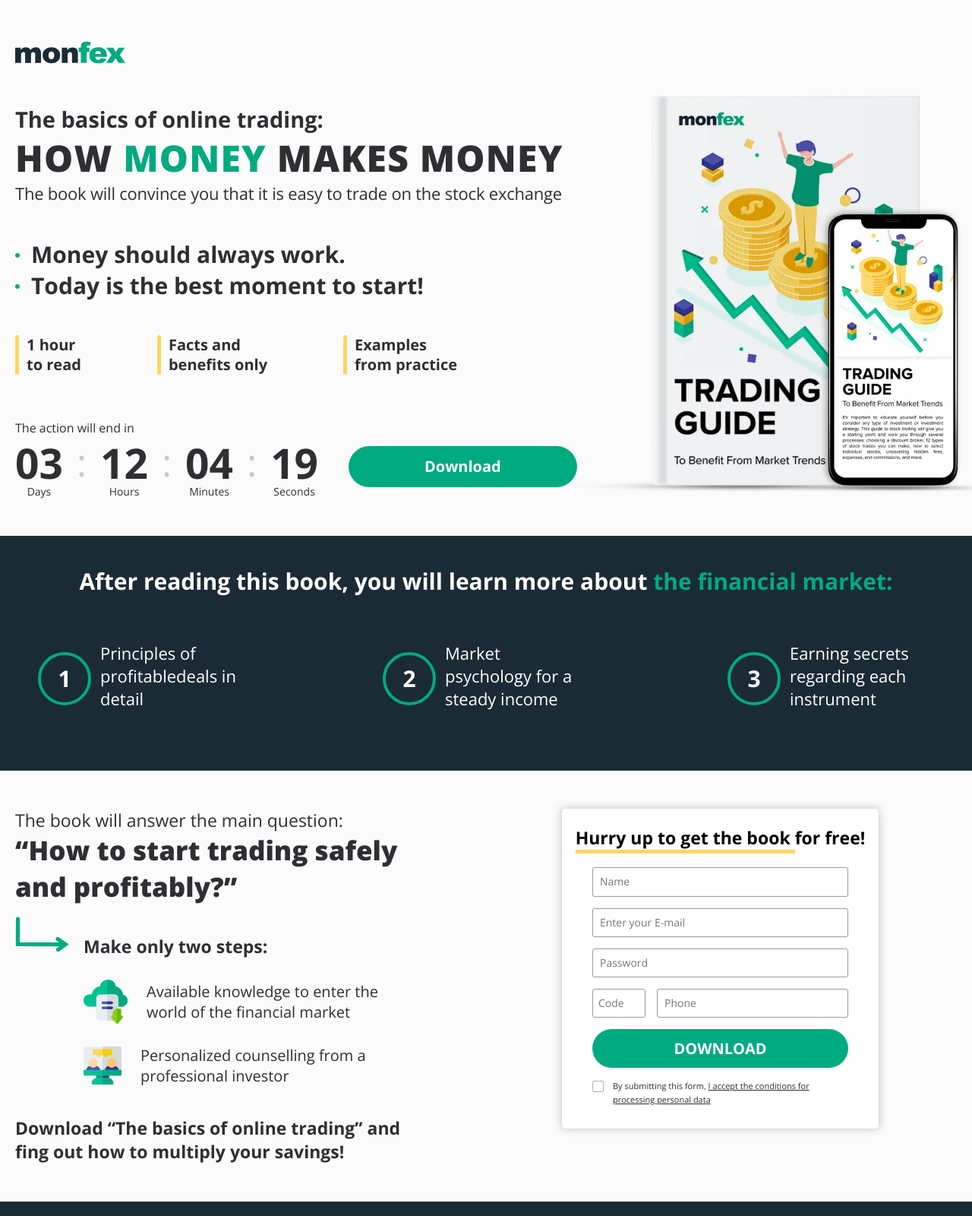
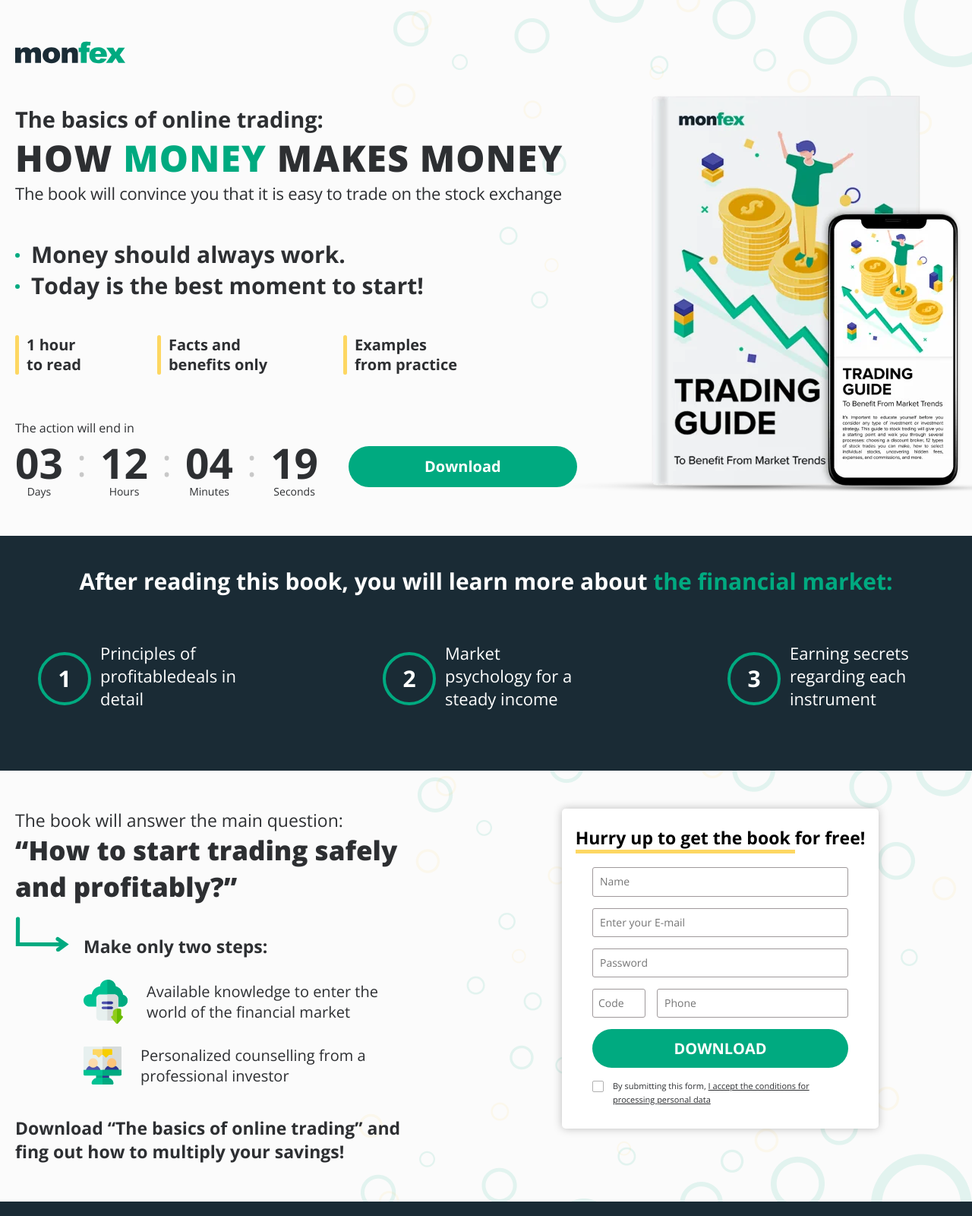
Before and after one commit to Re-z/flr-mzc, a website: page pug/index.pug in a window 1280 px wide. Shown: the top 1600 px of the page at 76% size. Drawn offline with nearby package versions, Linux system fonts and the light colour scheme; files that its build step writes are made by us from their sources; no server answers; files whose address does not match are found by name.

Commit message:
main screen left

```diff
--- a/pug/index.pug
+++ b/pug/index.pug
@@ -51,12 +51,10 @@
 
 							a.btn.intro__btn(href="#") Download
 					.intro__right
-						picture
+						picture.intro__pic
 							source(type="image/webp" srcset="img/intro-bg.webp")
 							source(type="image/png" srcset="img/intro-bg.png")
 							img(src="img/intro-bg.png", alt="")
-
-							//- img(src="image.jpg" alt="Моя картинка)
 		section.adv
 			.adv__container
 				h2.adv__title
--- a/pug/not-compiling/_layout.pug
+++ b/pug/not-compiling/_layout.pug
@@ -11,7 +11,7 @@
 		link(rel="stylesheet" href="css/styles.css")
 		//- link(rel="stylesheet" href="css/form.css")
 		link(href="https://fonts.googleapis.com/css?family=Open+Sans:400,700,800&display=swap" rel="stylesheet")
-
+		link(rel="shortcut icon" href="favicon.ico" type="image/x-icon")
 	body
 		#app
 			block content
--- a/sass/styles.sass
+++ b/sass/styles.sass
@@ -35,12 +35,28 @@
 .intro
     background: #FBFBFB
     color: #2D2F32
+    position: relative
+    z-index: 1
+    &:after
+        width: 770px
+        height: 410px
+        display: block
+        content: ''
+        background: url(../img/circles.png) center center
+        position: absolute
+        top: 0
+        right: 0
+        z-index: -1
+        +r($mob)
+            display: none
     &__container
         padding: 50px 10px
         width: 1260px
         margin: 0 auto
+        position: relative
         +r($desc)
             width: 100%
+            overflow: hidden
     &__heading
         margin-bottom: 45px
     &__box
@@ -117,8 +133,10 @@
         right: -110px
         top: -30px
         user-select: none
-        img
-            user-select: none
+    &__pic
+        user-select: none
+        +r($desc)
+            filter: blur(4px)
 
 .btn
     background: $green
@@ -208,6 +226,28 @@
 .sub
     background: #FBFBFB
     color: #2D2F32
+    position: relative
+    overflow: hidden
+    z-index: 1
+    &:before, &:after
+        width: 738px
+        height: 443px
+        display: block
+        content: ''
+        background: url(../img/circles1.png) center center no-repeat
+        position: absolute
+        z-index: 0
+        top: -40px
+        right: 0
+        z-index: -1
+        +r($mob)
+            // display: none
+    &:after
+        background-image: url(../img/circles2.png)
+        width: 813px
+        height: 454px
+        bottom: -70px
+        top: auto
     &__container
         padding: 50px 10px
         width: 1260px
```
Also changed, not shown: css/styles.css, favicon.ico (added), img/circles.png (added), img/circles1.png (added), img/circles2.png (added), index.html.
